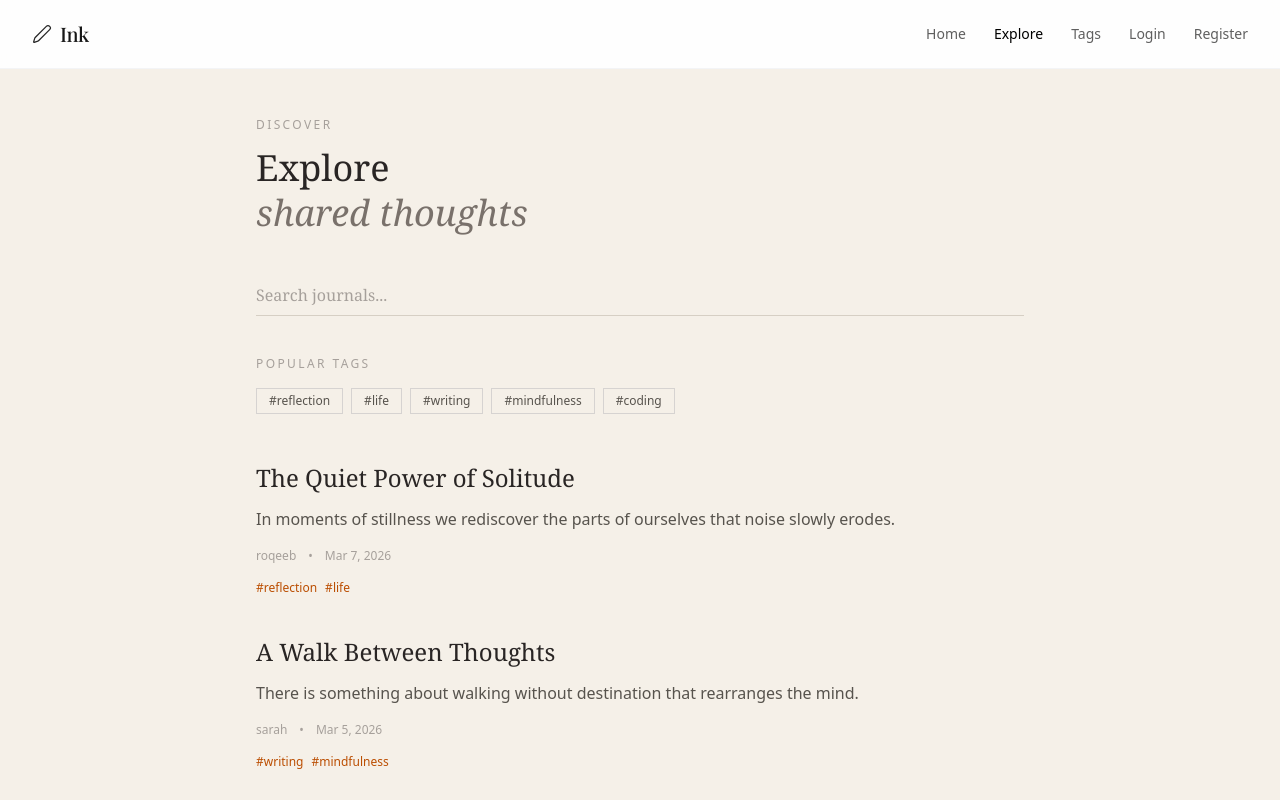
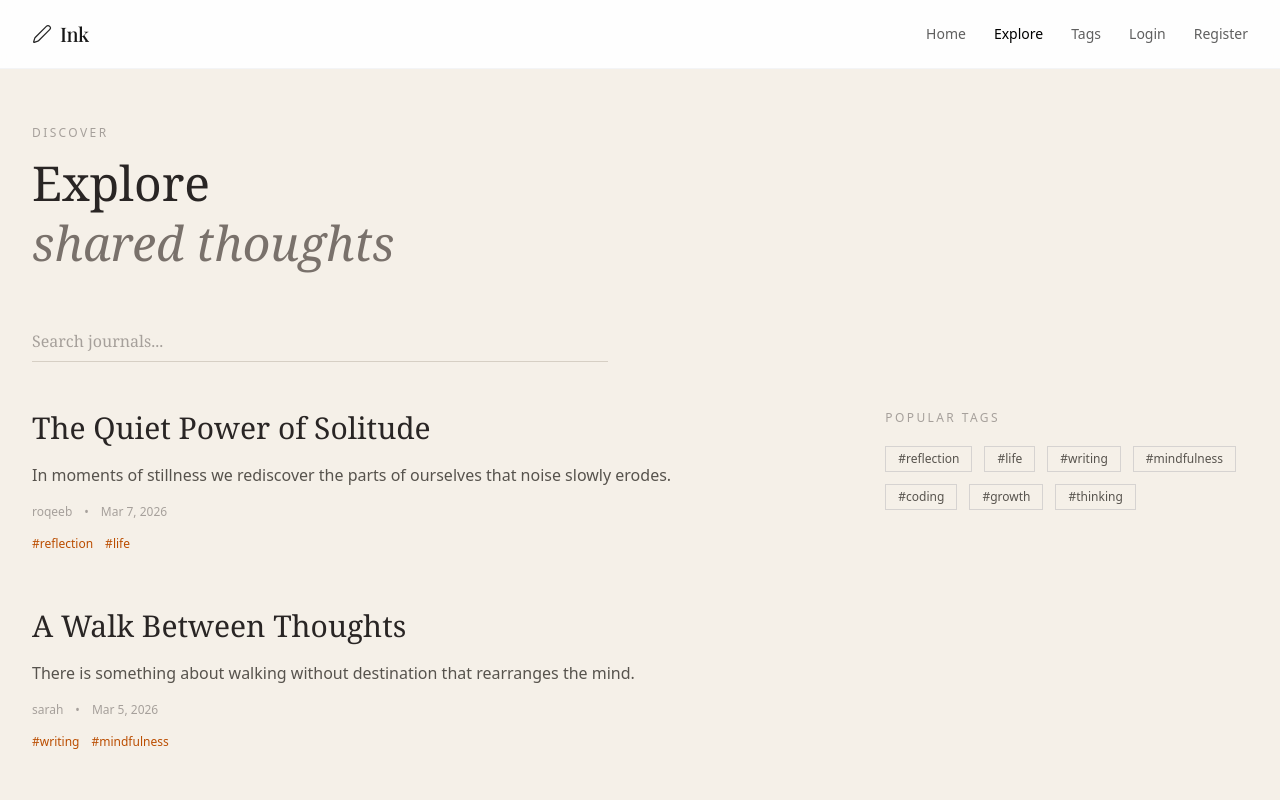
Before and after one commit to Roqeeb-dev/digital-journal, a Next.js app: page /explore in a window 1280 px wide. Shown: the top 800 px of the page. Built offline with nearby package versions, Linux system fonts and the light colour scheme.

Commit message:
added the explore page and improved the design but with mock data pending integartion of real data

```diff
--- a/app/explore/ExploreClient.tsx
+++ b/app/explore/ExploreClient.tsx
@@ -33,25 +33,25 @@ const mockPosts = [
 
 export default function ExploreClient() {
   return (
-    <main className="min-h-screen bg-[#f5f0e8] px-6 py-12">
-      <section className="max-w-3xl mx-auto">
+    <main className="min-h-screen bg-[#f5f0e8] px-8 py-14">
+      <div className="max-w-7xl mx-auto">
         {/* Header */}
-        <header className="mb-12">
+        <header className="mb-14">
           <p className="text-xs tracking-[0.2em] uppercase text-stone-400 mb-3">
             Discover
           </p>
 
-          <h1 className="text-4xl font-serif text-stone-800 leading-tight">
+          <h1 className="text-5xl font-serif text-stone-800 leading-tight">
             Explore
             <br />
-            <span className="text-stone-500 italic font-normal">
+            <span className="italic text-stone-500 font-normal">
               shared thoughts
             </span>
           </h1>
         </header>
 
         {/* Search */}
-        <div className="mb-10">
+        <div className="mb-12 max-w-xl">
           <input
             type="text"
             placeholder="Search journals..."
@@ -59,38 +59,19 @@ export default function ExploreClient() {
           />
         </div>
 
-        {/* Popular Tags */}
-        <div className="mb-12">
-          <p className="text-xs uppercase tracking-[0.2em] text-stone-400 mb-4">
-            Popular Tags
-          </p>
-
-          <div className="flex flex-wrap gap-2">
-            {["reflection", "life", "writing", "mindfulness", "coding"].map(
-              (tag) => (
-                <Link
-                  key={tag}
-                  href={`/tags/${tag}`}
-                  className="px-3 py-1 text-xs border border-stone-300 text-stone-600 hover:bg-stone-900 hover:text-[#f5f0e8] transition"
-                >
-                  #{tag}
-                </Link>
-              ),
-            )}
-          </div>
-        </div>
-
-        {/* Posts */}
-        <div className="space-y-10">
+        {/* Layout */}
+        <div className="grid grid-cols-12 gap-16">
+          {/* Journal Feed */}
+          <section className="col-span-8 space-y-14">
             {mockPosts.map((post) => (
               <article key={post.id} className="group">
                 <Link href={`/journal/${post.id}`}>
-                <h2 className="text-2xl font-serif text-stone-800 group-hover:text-amber-700 transition">
+                  <h2 className="text-3xl font-serif text-stone-800 group-hover:text-amber-700 transition">
                     {post.title}
                   </h2>
                 </Link>
 
-              <p className="text-stone-600 mt-3 leading-relaxed">
+                <p className="text-stone-600 mt-4 leading-relaxed max-w-2xl">
                   {post.excerpt}
                 </p>
 
@@ -100,7 +81,7 @@ export default function ExploreClient() {
                   <span>{post.date}</span>
                 </div>
 
-              <div className="flex gap-2 mt-4">
+                <div className="flex gap-3 mt-4">
                   {post.tags.map((tag) => (
                     <Link
                       key={tag}
@@ -113,8 +94,38 @@ export default function ExploreClient() {
                 </div>
               </article>
             ))}
+          </section>
+
+          {/* Sidebar */}
+          <aside className="col-span-4">
+            <div className="sticky top-24">
+              <p className="text-xs uppercase tracking-[0.2em] text-stone-400 mb-5">
+                Popular Tags
+              </p>
+
+              <div className="flex flex-wrap gap-3">
+                {[
+                  "reflection",
+                  "life",
+                  "writing",
+                  "mindfulness",
+                  "coding",
+                  "growth",
+                  "thinking",
+                ].map((tag) => (
+                  <Link
+                    key={tag}
+                    href={`/tags/${tag}`}
+                    className="px-3 py-1 text-xs border border-stone-300 text-stone-600 hover:bg-stone-900 hover:text-[#f5f0e8] transition"
+                  >
+                    #{tag}
+                  </Link>
+                ))}
               </div>
-      </section>
+            </div>
+          </aside>
+        </div>
+      </div>
     </main>
   );
 }
```
Lines whose indentation alone changed are shown as unchanged.
